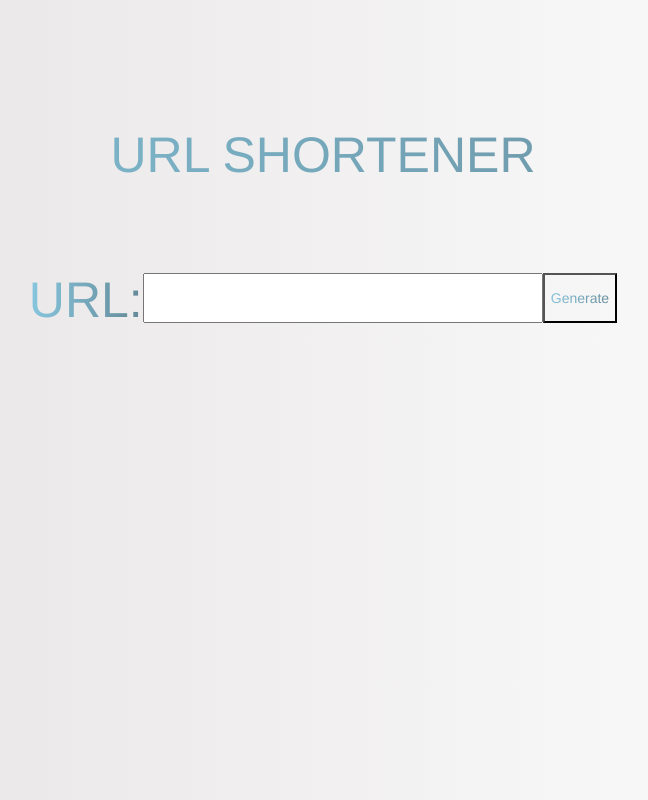
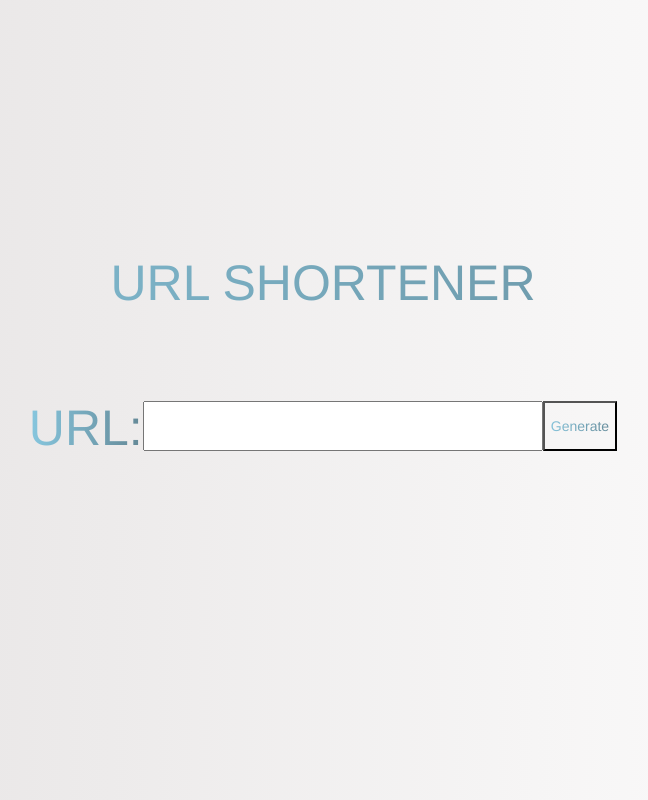
Before and after one commit to paras151/URL-Shortener, a website: page public/index.html in a window 1280 px wide. Shown: the whole page, without its empty margins (317-965 px from the left). Drawn offline with nearby package versions, Linux system fonts and the light colour scheme.

Commit message:
Update style.css

```diff
--- a/public/style.css
+++ b/public/style.css
@@ -1,5 +1,5 @@
 body{
-    margin-top: 10%;
+    margin-top: 20%;
     background: -webkit-linear-gradient(left,#e4e1e1,white);
 }
 h1,h2{
```
